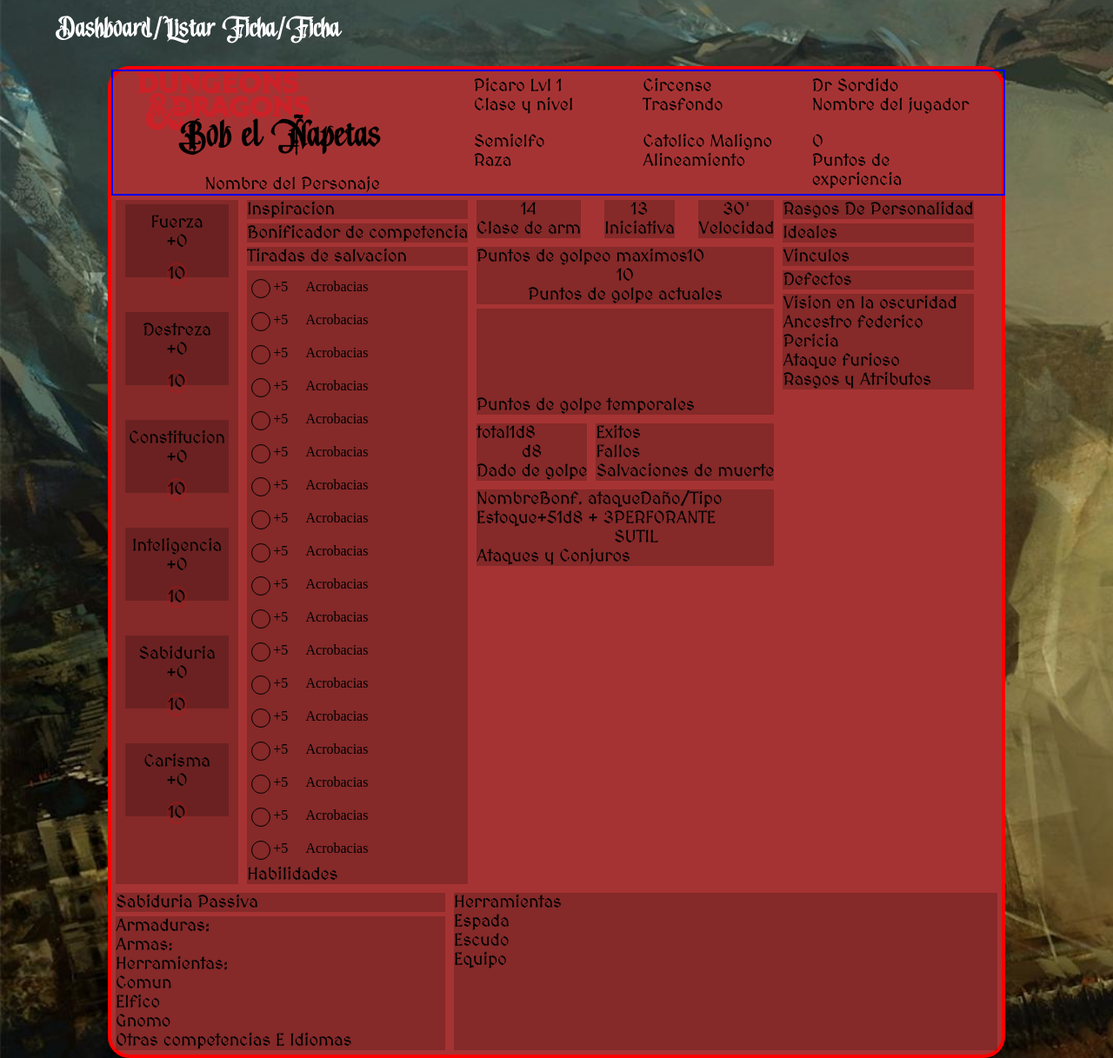
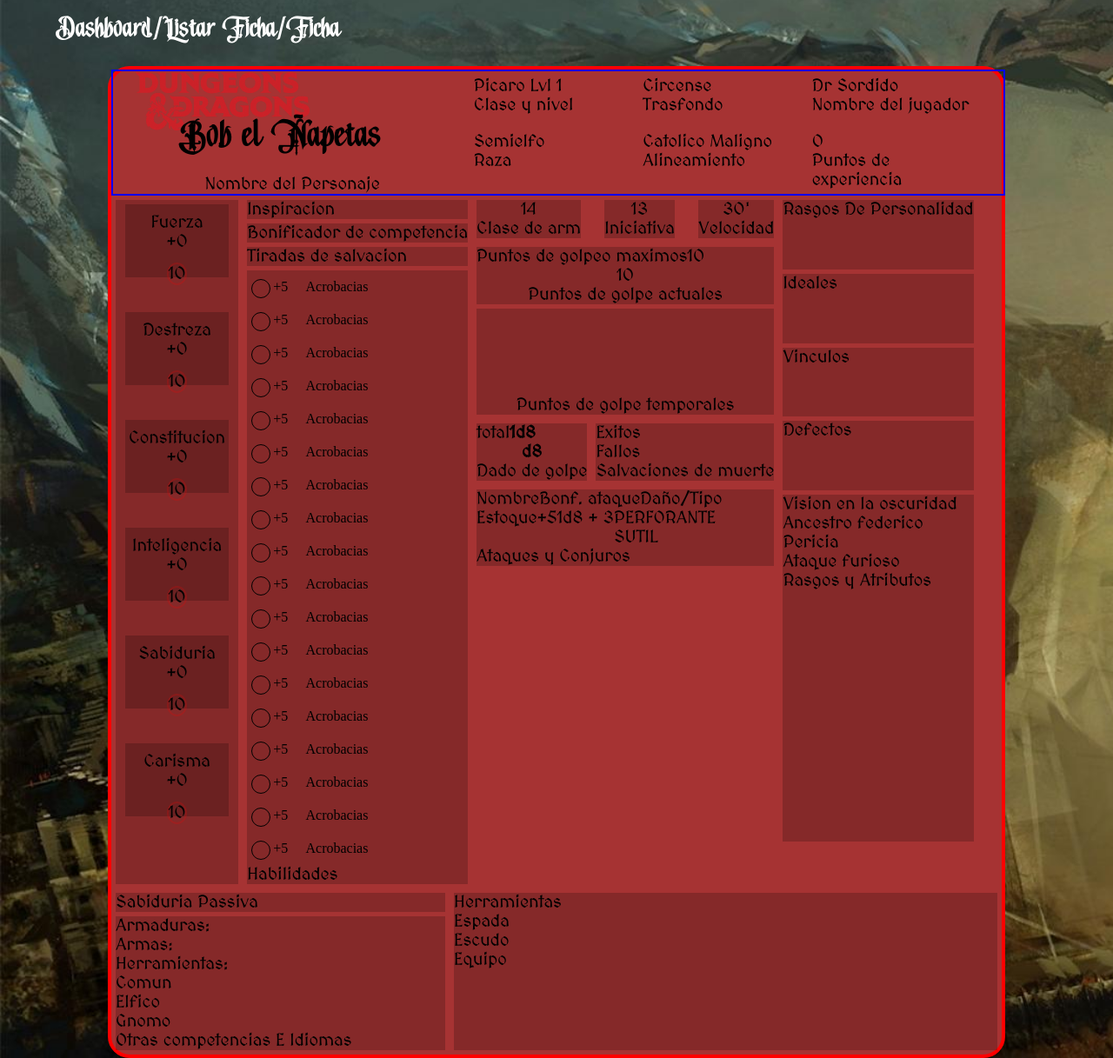
Before and after one commit to CarlosMunozRo/DnDCharlieRebolution, a PHP site: page /Ficha.php?sh_name=1 in a window 1280 px wide. Shown: the part 83-1300 px from the top of the page at 87% size. Run offline with PHP 8.4, Linux system fonts and the light colour scheme; data comes from the database, SQL or seed files in the repository; data that the repository does not hold is empty.

Commit message:
visor de ficha

```diff
--- a/Ficha.php
+++ b/Ficha.php
@@ -295,16 +295,16 @@
                         </div>
                         <div class="wraper-pts-totales wraper-default" >
                             <div>
-                                <p>Puntos de golpe temporales</p>
+                                <p class="text-center">Puntos de golpe temporales</p>
                             </div>
                         </div>
                         <div class="flex">
                             <div class="wraper-default">
                                 <div class="flex">
                                     <p>total</p>
-                                    <p>1d8</p>
+                                    <p class="bold">1d8</p>
                                 </div>
-                                <p class="text-center">d8</p>
+                                <p class="text-center bold">d8</p>
                                 <p class="text-center">Dado de golpe</p>
                             </div>
                             <div class="wraper-default">
@@ -334,7 +334,7 @@
                         <p>Ataques y Conjuros</p>
                     </div>
                 </div>
-                <div>
+                <div class="Container-rasgos">
                 <div class="wraper-default">
                     <p>Rasgos De Personalidad</p>
                 </div>
--- a/styles.css
+++ b/styles.css
@@ -8,6 +8,10 @@
 
 body,p{
     margin: 0px;
+}
+
+.bold{
+    font-weight: bold;
 }
 
 :root {
@@ -949,25 +953,9 @@
     justify-content: space-between;
 }
 
-/*
 
-.Contenedor-salvacion>div:nth-child(1){
-    height: 10%;
-}
 
-.Contenedor-salvacion>div:nth-child(2){
-    height: 10%;
-}
 
-.Contenedor-salvacion>div:nth-child(3){
-    height: 20%;
-}
-
-.Contenedor-salvacion>div:nth-child(4){
-    height: 60%;
-}
-
-*/
 
 .habilidades{
     padding: 10px 0px;
@@ -1009,3 +997,23 @@
     position: relative;
     padding-bottom: 30px;
 }
+
+.Container-rasgos>div:nth-child(1){
+    height: 10%;
+}
+
+.Container-rasgos>div:nth-child(2){
+    height: 10%;
+}
+
+.Container-rasgos>div:nth-child(3){
+    height: 10%;
+}
+
+.Container-rasgos>div:nth-child(4){
+    height: 10%;
+}
+
+.Container-rasgos>div:nth-child(5){
+    height: 50%;
+}
```
